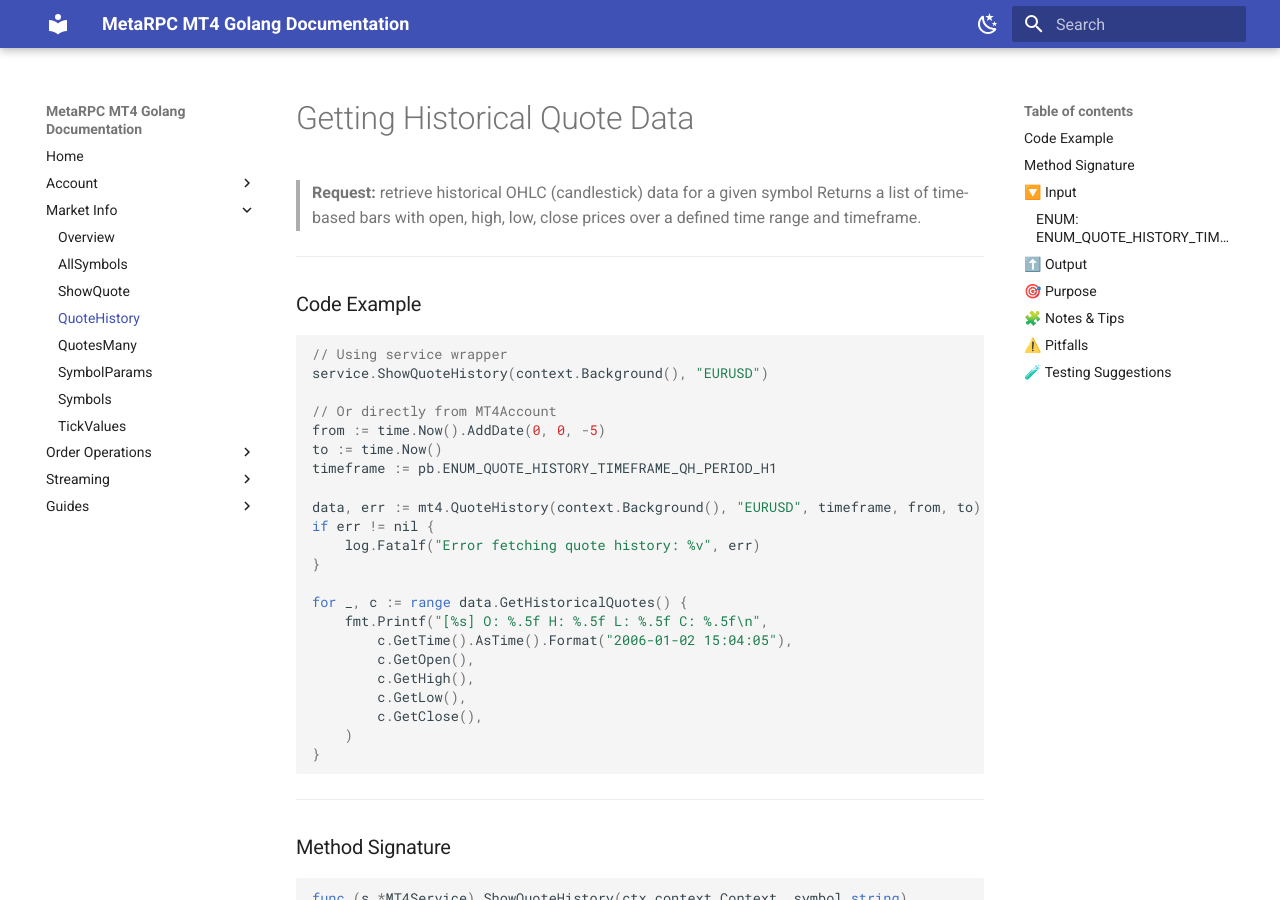
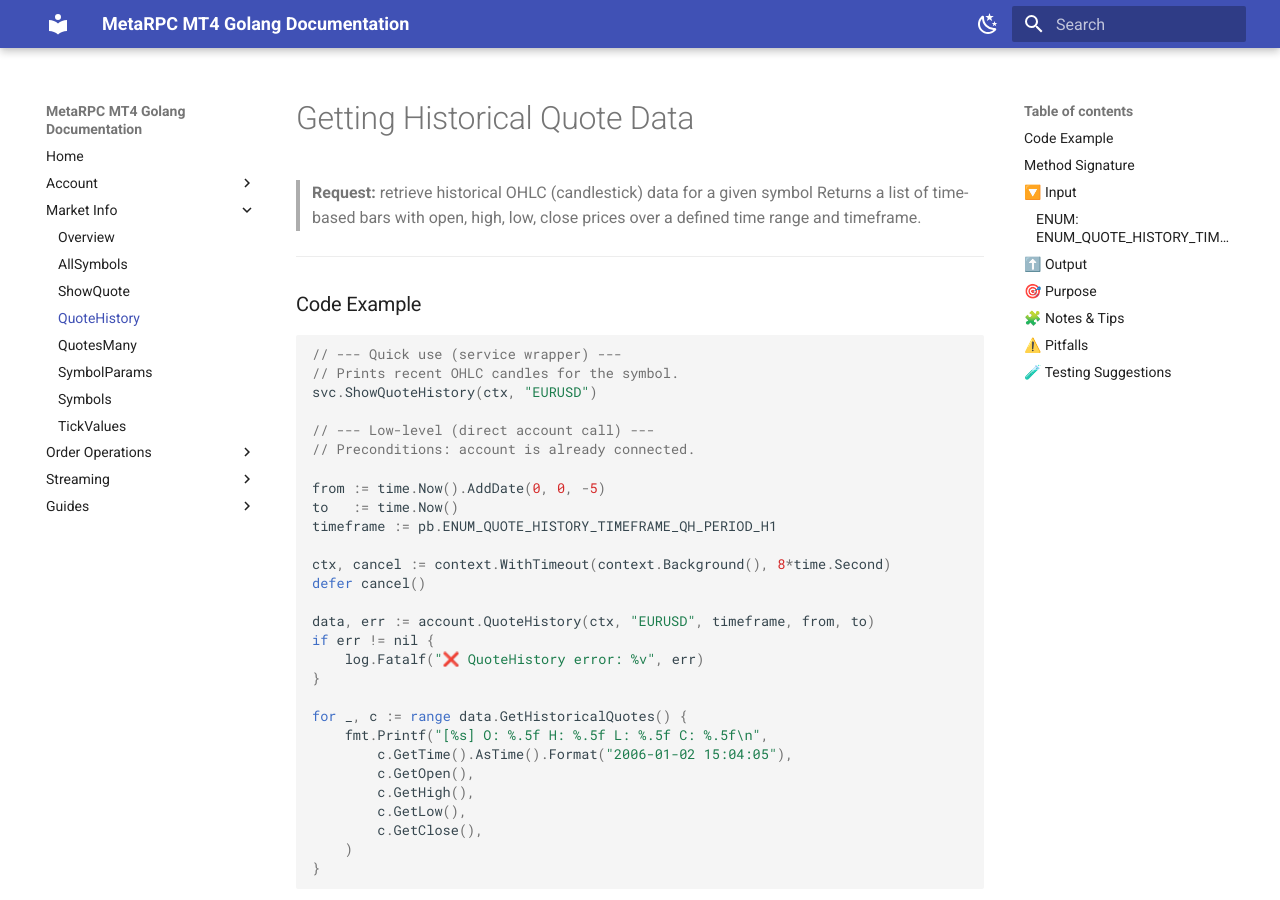
Before and after one commit to MetaRPC/GoMT4, an MkDocs documentation site: the page built from docs/Market_Info/ShowQuoteHistory.md, in a window 1280 px wide and 900 px high. Built offline with MkDocs 1.6.1 and Material for MkDocs 9.7.7, drawn with Linux system fonts in a browser that asks for light colours.

Commit message:
Update ShowQuoteHistory.md

````diff
--- a/docs/Market_Info/ShowQuoteHistory.md
+++ b/docs/Market_Info/ShowQuoteHistory.md
@@ -8,17 +8,23 @@
 ### Code Example
 
 ```go
-// Using service wrapper
-service.ShowQuoteHistory(context.Background(), "EURUSD")
+// --- Quick use (service wrapper) ---
+// Prints recent OHLC candles for the symbol.
+svc.ShowQuoteHistory(ctx, "EURUSD")
 
-// Or directly from MT4Account
+// --- Low-level (direct account call) ---
+// Preconditions: account is already connected.
+
 from := time.Now().AddDate(0, 0, -5)
-to := time.Now()
+to   := time.Now()
 timeframe := pb.ENUM_QUOTE_HISTORY_TIMEFRAME_QH_PERIOD_H1
 
-data, err := mt4.QuoteHistory(context.Background(), "EURUSD", timeframe, from, to)
+ctx, cancel := context.WithTimeout(context.Background(), 8*time.Second)
+defer cancel()
+
+data, err := account.QuoteHistory(ctx, "EURUSD", timeframe, from, to)
 if err != nil {
-    log.Fatalf("Error fetching quote history: %v", err)
+    log.Fatalf("❌ QuoteHistory error: %v", err)
 }
 
 for _, c := range data.GetHistoricalQuotes() {
````
